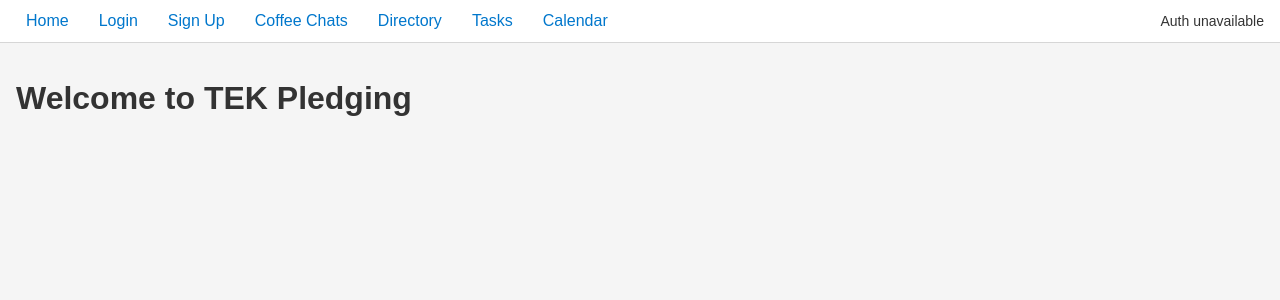
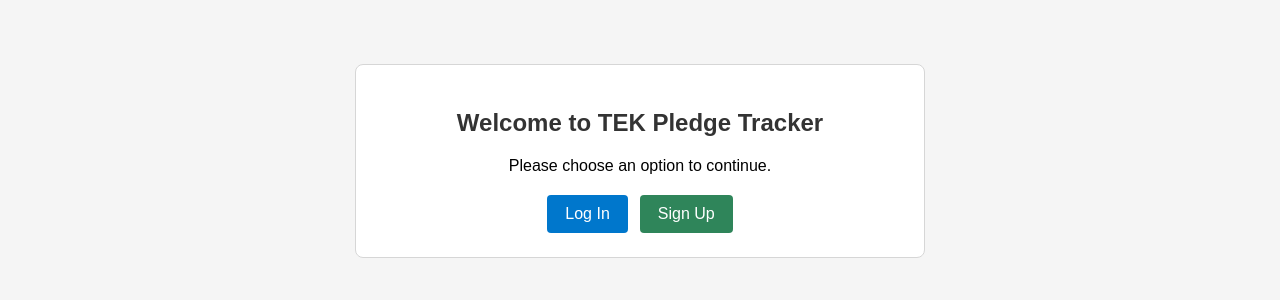
Before and after one commit to atkasperr/TekPledgeTracker, a Flask app: page / in a window 1280 px wide. Shown: the top 300 px of the page. Run offline with Flask 3, Linux system fonts and the light colour scheme; parts of the project's set-up code (start-up, migrations or seed data) failed here and were passed over; some libraries are stand-ins or nearby versions.

Commit message:
Login/signup page

```diff
--- a/app.py
+++ b/app.py
@@ -27,17 +27,22 @@ def inject_supabase_config():
 
 @app.route('/')
 def landing():
-    return render_template('landing.html')
+    return render_template('landing.html', hide_navbar=True)
 
 
 @app.route('/login')
 def login():
-    return render_template('login.html')
+    return render_template('login.html', hide_navbar=True)
 
 
 @app.route('/signup')
 def signup():
-    return render_template('signup.html')
+    return render_template('signup.html', hide_navbar=True)
+
+
+@app.route('/home')
+def home():
+    return render_template('home.html')
 
 
 @app.route('/coffee-chats')
--- a/static/css/main.css
+++ b/static/css/main.css
@@ -39,6 +39,45 @@ body {
     padding: 16px;
 }
 
+.welcome-card {
+    max-width: 520px;
+    margin: 48px auto;
+    background: #ffffff;
+    border: 1px solid #d6d6d6;
+    border-radius: 8px;
+    padding: 24px;
+    text-align: center;
+}
+
+.welcome-actions {
+    margin-top: 20px;
+    display: flex;
+    justify-content: center;
+    gap: 12px;
+    flex-wrap: wrap;
+}
+
+.cta-link {
+    display: inline-block;
+    background: #0077cc;
+    color: #fff;
+    text-decoration: none;
+    padding: 10px 18px;
+    border-radius: 4px;
+}
+
+.cta-link:hover {
+    background: #005fa3;
+}
+
+.cta-link.secondary {
+    background: #2f855a;
+}
+
+.cta-link.secondary:hover {
+    background: #276749;
+}
+
 h1, h2 {
     color: #333;
 }
--- a/static/js/login.js
+++ b/static/js/login.js
@@ -20,7 +20,7 @@ document.addEventListener('DOMContentLoaded', () => {
 				return alert('Login failed: ' + (error.message || JSON.stringify(error)));
 			}
 			// on success redirect
-			window.location.href = '/';
+			window.location.href = '/home';
 		} catch (err) {
 			console.error('Login network/error', err);
 			alert('Login error: ' + (err.message || err));
--- a/static/js/navbar.js
+++ b/static/js/navbar.js
@@ -40,11 +40,14 @@ document.addEventListener('DOMContentLoaded', async () => {
 	});
 
 	logoutBtn?.addEventListener('click', async () => {
+		const shouldLogout = window.confirm('Are you sure you want to log out?');
+		if (!shouldLogout) return;
+
 		const { error } = await supabaseClient.auth.signOut();
 		if (error) {
 			alert('Logout failed: ' + (error.message || JSON.stringify(error)));
 			return;
 		}
-		window.location.href = '/login';
+		window.location.href = '/';
 	});
 });
--- a/static/js/signup.js
+++ b/static/js/signup.js
@@ -51,7 +51,7 @@ document.addEventListener('DOMContentLoaded', () => {
 			if (res.ok) {
 				alert('Sign up successful — check your email to confirm account if required');
 				form.reset();
-				window.location.href = '/';
+				window.location.href = '/home';
 			} else {
 				const msg = (body && body.message) || JSON.stringify(body) || 'Profile creation failed';
 				alert('Error creating profile: ' + msg + ' (see console)');
--- a/templates/base.html
+++ b/templates/base.html
@@ -6,9 +6,10 @@
     <link rel="stylesheet" href="/static/css/main.css">
 </head>
 <body>
+    {% if not hide_navbar %}
         <header class="top-nav">
             <nav class="top-nav-links">
-            <a href="/">Home</a>
+                <a href="/home">Home</a>
                 <a href="/login">Login</a>
                 <a href="/signup">Sign Up</a>
                 <a href="/coffee-chats">Coffee Chats</a>
@@ -19,6 +20,7 @@
             <div id="auth-status" class="auth-status">Not logged in</div>
             <button id="logout-btn" class="logout-btn" type="button" style="display: none;">Logout</button>
         </header>
+    {% endif %}
 
     <main class="page-content">
         {% block content %}{% endblock %}
@@ -34,7 +36,9 @@
         const CONFIG = JSON.parse(document.getElementById('supabase-config').textContent);
     </script>
     <script src="https://cdn.jsdelivr.net/npm/@supabase/supabase-js/dist/umd/supabase.min.js"></script>
+    {% if not hide_navbar %}
         <script src="/static/js/navbar.js"></script>
+    {% endif %}
     {% block scripts %}{% endblock %}
 </body>
 </html>
--- a/templates/landing.html
+++ b/templates/landing.html
@@ -3,5 +3,12 @@
 {% block title %}TEK Pledging - Landing{% endblock %}
 
 {% block content %}
-    <h1>Welcome to TEK Pledging</h1>
+    <section class="welcome-card">
+        <h1>Welcome to TEK Pledge Tracker</h1>
+        <p>Please choose an option to continue.</p>
+        <div class="welcome-actions">
+            <a class="cta-link" href="/login">Log In</a>
+            <a class="cta-link secondary" href="/signup">Sign Up</a>
+        </div>
+    </section>
 {% endblock %}
```
Also changed, not shown: templates/home.html (added, +10 -0 lines). Lines whose indentation alone changed are shown as unchanged.
